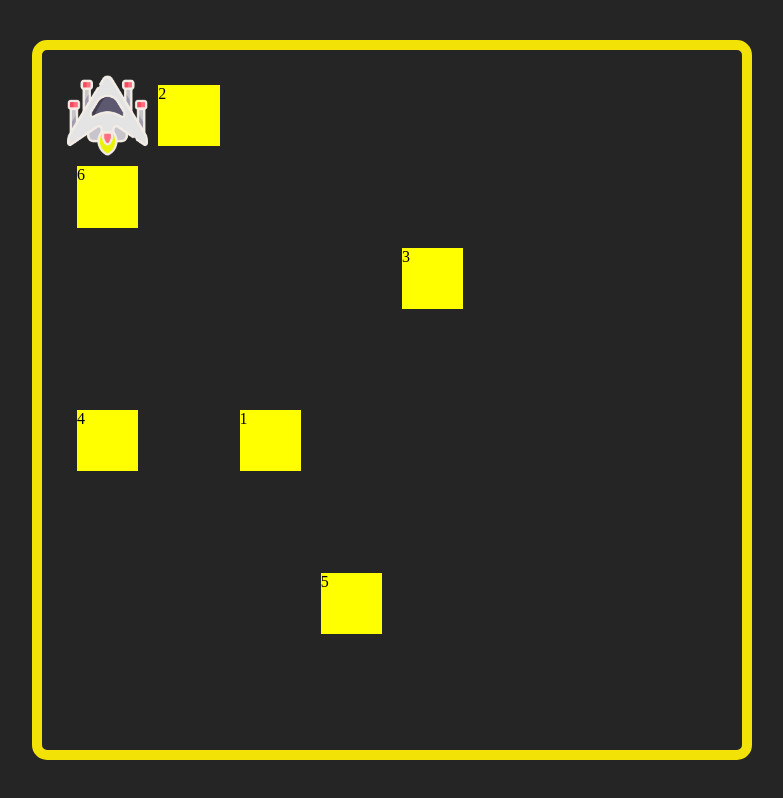
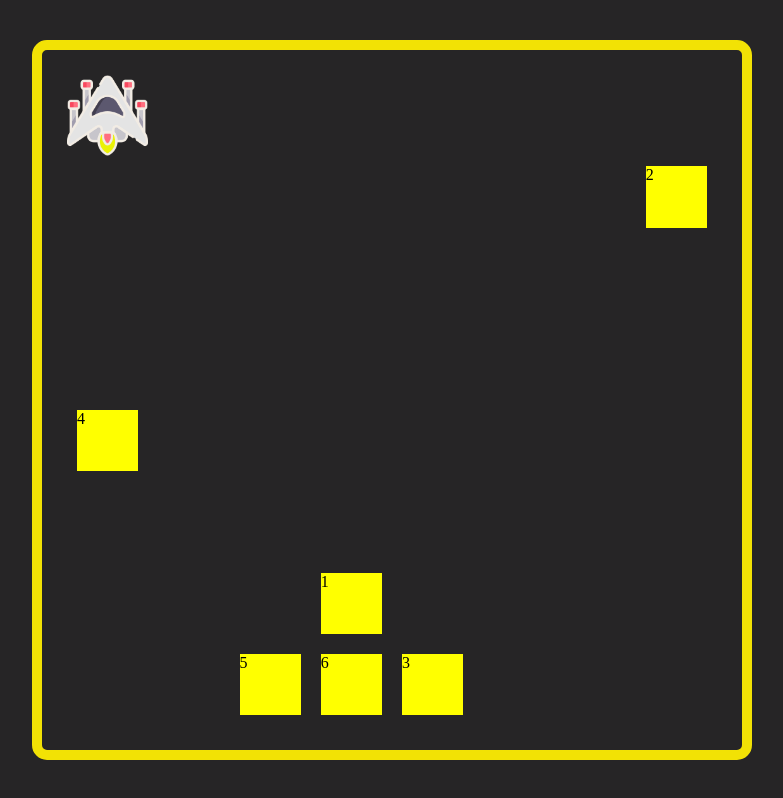
Before and after one commit to OrlaneB/SpaceShip-Game, a React (Vite) app: page / in a window 1280 px wide. Shown: the whole page, without its empty margins (248-1031 px from the left). Built offline with nearby package versions, Linux system fonts and the light colour scheme.

Commit message:
You can make lights disappear with the spaceship

```diff
--- a/src/App.tsx
+++ b/src/App.tsx
@@ -1,58 +1,81 @@
 // import React from 'react'
-// import { useState } from "react";
+import { useState } from "react";
 import SpaceShip from "./components/SpaceShip"
 import Lights from "./components/Lights";
 // import { useEffect } from "react";
 
 
 export default function App() {
+  //TYPES
+  //For the object with the position of SpaceShip
+  type PosObj = {xPos:number,yPos:number};
 
-    type PosObj = {xPos:number,yPos:number};
+  //For every light object
   type LightObj = {
     id:number;
     xPos:number;
     yPos:number
   }
+
+  //For the cb function that updates the array list of lights
   type updateListCb = (arg0:LightObj[])=>void;
 
 
+  //STATES
+  const [listLights,setListLights] = useState<LightObj[]>();
+
+
+
+  //FUNCTIONS
     let pos:PosObj={'xPos':1,'yPos':1};
-    let listLights:LightObj[]|any = [];
 
     function changePosSpaceShip(value:PosObj){
       pos=value;
       checkIfSpaceShipMeetsLight()
     }
 
-    const newListLight:updateListCb =function updateListLights(value:LightObj[]){
-      listLights=value;
-      console.log(listLights)
+    const newListLight:updateListCb = function updateListLights(value:LightObj[]){
+      setListLights(value);
     }
 
 
 
-    function checkIfSpaceShipMeetsLight (){
+    async function checkIfSpaceShipMeetsLight (){
+
       let shipX:number = pos.xPos;
       let shipY:number = pos.yPos;
 
-        for(let i=0;i<listLights.length;i++){
-          let lightX:number = listLights[i].yPos;
-          let lightY:number = listLights[i].xPos;
 
-          // console.log(`Ship : ${shipX}/${shipY} ; Light : ${lightX}/${lightY}`);
-            if(shipX===lightX && shipY===lightY){
-              console.log("boom!")
+      for(let i = 0; i < (listLights ?? []).length; i++){
+        if (listLights && listLights[i]) {
+          let lightX: number = listLights[i].yPos;
+          let lightY: number = listLights[i].xPos;
+
+          if (shipX === lightX && shipY === lightY) {
+              console.log("boom!",`Touched light ${i+1}`);
+              spaceshipTouchesLight(i);
           }
       }
     }
 
+    }
 
+    function spaceshipTouchesLight(indexLight:number):void{
+      //Remove the light
+      if(listLights !== undefined){
+        const newList = [...listLights];
+        newList.splice(indexLight,1);
+        setListLights(newList);
+      }
+
+      //Add a point
+    }
 
 
   return (
     <div id="app"  >
       <SpaceShip updatePosition={(value:PosObj)=>changePosSpaceShip(value)}/>
-      <Lights updateListCb={newListLight}/>
+      <Lights updateListCb={newListLight} listLights={listLights}/>
     </div>
   )
 }
--- a/src/components/Lights.tsx
+++ b/src/components/Lights.tsx
@@ -1,6 +1,6 @@
 // import React from 'react'
 // import { useState } from "react"
-// import { useEffect } from "react";
+import { useEffect } from "react";
 import "../style/Lights.css"
 
 type LightObj = {
@@ -18,28 +18,34 @@ type LightObj = {
 
 
 interface Props {
-    updateListCb:updateListCb
+    updateListCb:updateListCb,
+    listLights?:LightObj[]
 }
 
 
-export default function Lights({updateListCb }: Props) {
+export default function Lights({updateListCb,listLights=[] }: Props) {
     // const[step,setStep]=useState<number>(1);
-    let listLights:LightObj[]=[];
     let nbLights:number = 6;
 
 
     function createLights(){
+        const newLights: LightObj[] = [];
         //for loop to create the lights
         //randomly put them somewhere in the grid
         //But not somewhere a light alredy is
+        // console.log("Create Lights is called");
         for(let i=1;i<=nbLights;i++){
             let xPos = Math.floor(Math.random() * 8)+1;
             let yPos = Math.floor(Math.random() * 8)+1;
+            // console.log(`Light ${i} : `)
+            // console.log(`current light : ${xPos},${yPos}`)
 
-
-                for(let j=0;j<listLights.length;j++){
-
-                    if(listLights[j].xPos === xPos && listLights[j].yPos === yPos){
+                for(let j=0;j<newLights.length;j++){
+                    // console.log(newLights[j]);
+                    // console.log(newLights[j].yPos);
+                    if(newLights[j]){
+                        if(newLights[j].xPos === xPos){
+                            if(newLights[j].yPos===yPos){
                                 // console.log(j)
                                 // console.log(`Before : ${xPos},${yPos}`);
                                 xPos = Math.floor(Math.random() * 8)+1;
@@ -48,19 +54,25 @@ export default function Lights({updateListCb }: Props) {
                                 // console.log(`After : ${xPos},${yPos}`);
                             }
                         }
+                    }
 
-            listLights.push({id:i,'xPos':xPos,'yPos':yPos})
+                }
+
+            newLights.push({id:i,'xPos':xPos,'yPos':yPos})
 
 
         }
-        updateListCb(listLights);
+        return(newLights)
 
     //    for (let i = 0; i < listLights.length; i++) {
     //     console.log(`My light is positioned at: ${listLights[i].xPos} : ${listLights[i].yPos}`);
     // }
     }
 
-    createLights();
+    useEffect(()=>{
+        const lights = createLights();
+        updateListCb(lights);
+    },[])
 
 
 
@@ -69,9 +81,10 @@ export default function Lights({updateListCb }: Props) {
 
   return (
     <div id="lightsDiv">
-       {listLights.map((light)=>(
+       {
+       listLights.length>=1 &&(listLights.map((light)=>(
             <div key={light.id} style={{gridRowStart:light.xPos,gridColumnStart: light.yPos}} className="light">{light.id}</div>
-       ))}
+       )))}
     </div>
   )
 }
```
Lines whose indentation alone changed are shown as unchanged.
